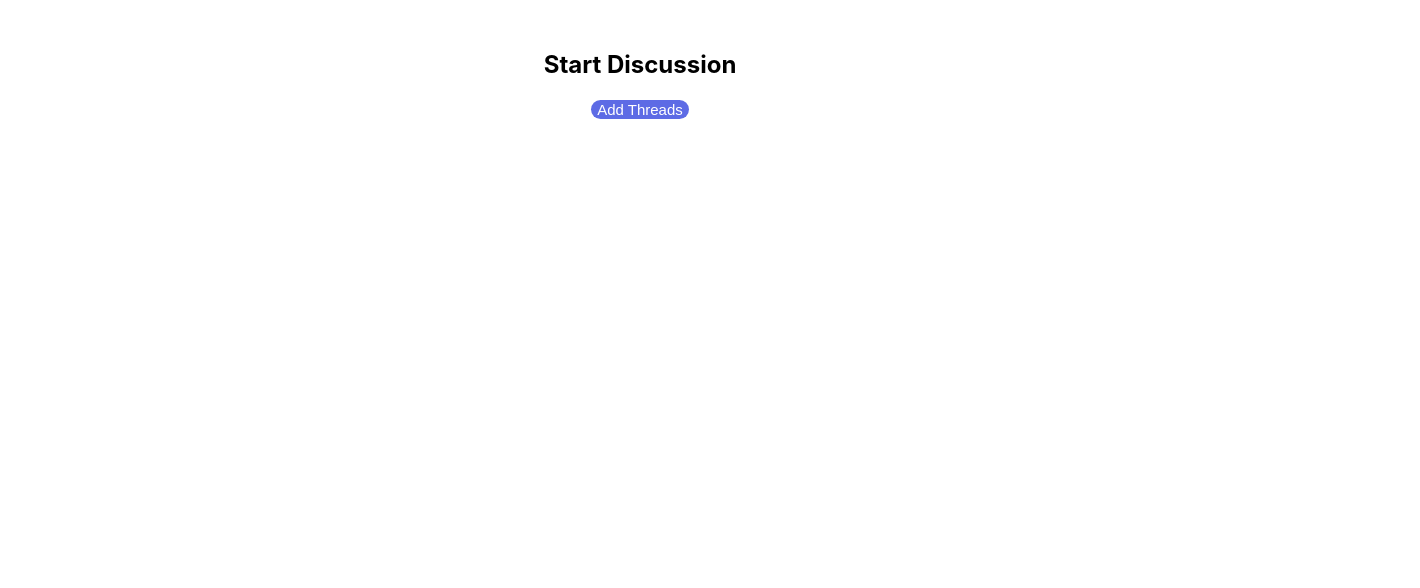
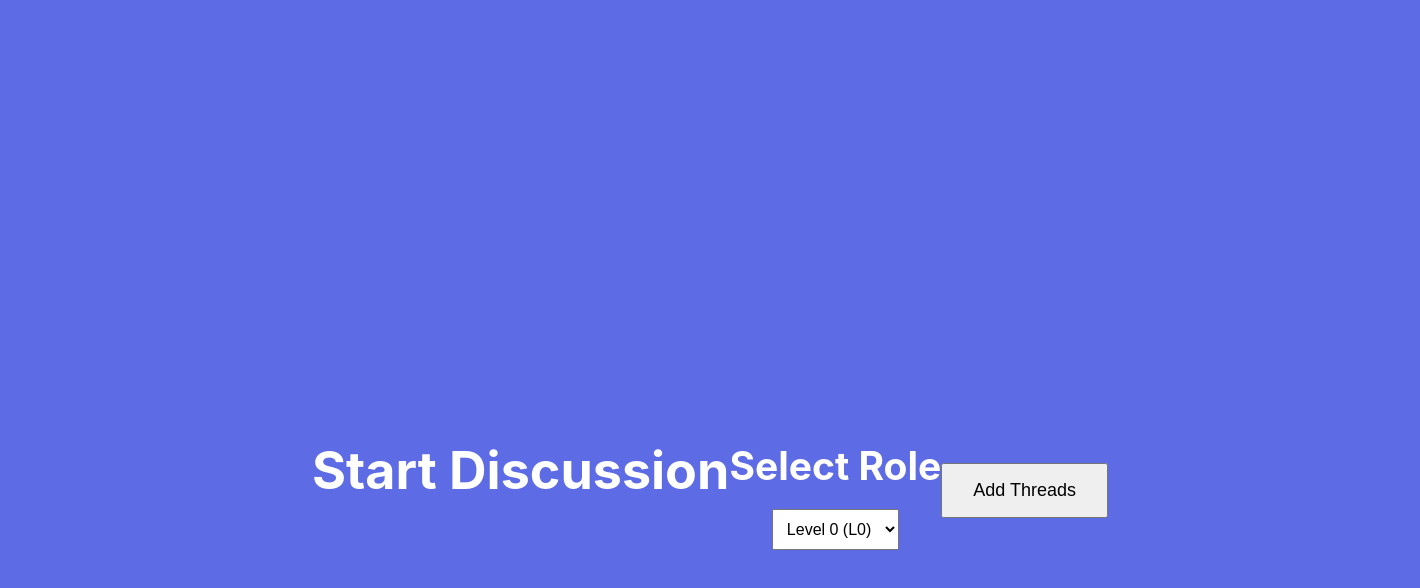
Before and after one commit to edoszhan/online-discourse-extension, a React (Create React App) app: page / in a window 1280 px wide. Shown: the top 588 px of the page, 1420 px wide, since content can reach past the window. Built offline with nearby package versions, Linux system fonts and the light colour scheme.

Commit message:
changed config code to remove minimized code

```diff
--- a/config-overrides.js
+++ b/config-overrides.js
@@ -1,9 +1,10 @@
 const path = require('path');
+const { override, addWebpackPlugin } = require('customize-cra');
+const webpack = require('webpack');
 
 module.exports = function override(config, env) {
   config.entry = {
     main: ['./src/index.js'],
-    // background: './src/background.js',
     contentScript: './src/content/contentScript.js'
   };
   config.output = {
@@ -11,5 +12,19 @@ module.exports = function override(config, env) {
     filename: 'static/js/[name].js'
   };
 
+  // Add source map generation
+  config.devtool = 'source-map';
+
+  // Disable minimization
+  config.optimization.minimize = false;
+
+  // Add SourceMapDevToolPlugin
+  config = addWebpackPlugin(
+    new webpack.SourceMapDevToolPlugin({
+      filename: '[file].map',
+      exclude: ['vendor.js'],
+    })
+  )(config);
+
   return config;
 };
--- a/package.json
+++ b/package.json
@@ -13,7 +13,7 @@
   },
   "scripts": {
     "start": "react-app-rewired start",
-    "build": "react-app-rewired build",
+    "build": "GENERATE_SOURCEMAP=true  react-app-rewired build",
     "test": "react-app-rewired test",
     "eject": "react-scripts eject"
   },
@@ -37,7 +37,7 @@
   },
   "devDependencies": {
     "@babel/eslint-parser": "^7.24.7",
-    "@babel/plugin-proposal-private-property-in-object": "^7.24.7",
+    "@babel/plugin-proposal-private-property-in-object": "^7.21.11",
     "css-loader": "^7.1.2",
     "customize-cra": "^1.0.0",
     "eslint": "^8.57.0",
--- a/src/App.css
+++ b/src/App.css
@@ -1,38 +1,37 @@
 .App {
   text-align: center;
-}
-
-.App-logo {
-  height: 40vmin;
-  pointer-events: none;
-}
-
-@media (prefers-reduced-motion: no-preference) {
-  .App-logo {
-    animation: App-logo-spin infinite 20s linear;
-  }
+  width: 100%;
 }
 
 .App-header {
-  background-color: #282c34;
+  background-color: #5D6BE5;
   min-height: 100vh;
   display: flex;
-  flex-direction: column;
+  flex-direction: row;
   align-items: center;
   justify-content: center;
   font-size: calc(10px + 2vmin);
   color: white;
+  width: 100%;
+  padding: 70px;
 }
 
-.App-link {
-  color: #61dafb;
+.role-selection {
+  margin-top: 40px;
 }
 
-@keyframes App-logo-spin {
-  from {
-    transform: rotate(0deg);
-  }
-  to {
-    transform: rotate(360deg);
-  }
+.role-selection h2 {
+  margin-bottom: 20px;
 }
+
+.role-selection select {
+  margin-bottom: 20px;
+  padding: 10px;
+  font-size: 16px;
+}
+
+button {
+  margin-top: 40px;
+  padding: 15px 30px;
+  font-size: 18px;
+}
--- a/src/App.js
+++ b/src/App.js
@@ -1,31 +1,63 @@
-import logo from './logo.svg';
+import React, { useState, useEffect } from 'react';
 import './App.css';
+import { logEvent } from './utils/logger';
 
 function App() {
-  function toggleGrayscale() {
-    if (chrome && chrome.tabs) {
-      chrome.tabs.query({ active: true, currentWindow: true }, (tabs) => {
-        const tab = tabs[0];
-        if (tab && tab.id !== undefined) {
-          chrome.tabs.sendMessage(tab.id, {
-            action: 'removeColorControl',
-          });
+  const [role, setRole] = useState('L0');
+  const userId = 'user1';
+
+  useEffect(() => {
+    if (typeof chrome !== 'undefined' && chrome.storage) {
+      chrome.storage.sync.get(['selectedRole'], (result) => {
+        if (result.selectedRole) {
+          setRole(result.selectedRole);
         }
       });
     }
-  }
+  }, []);
 
+  const injectThreads = () => {
+    logEvent('Inject Threads Clicked', userId, 'threads_injection');
+    chrome.tabs.query({ active: true, currentWindow: true }, (tabs) => {
+      const tab = tabs[0];
+      if (tab && tab.id !== undefined) {
+        chrome.tabs.sendMessage(tab.id, {
+          action: 'removeColorControl',
+        }, (response) => {
+          console.log(response);
+        });
+      }
+    });
+  };
+
+  const handleChange = (e) => {
+    const selectedRole = e.target.value;
+    setRole(selectedRole);
+    logEvent(`Role Changed to ${selectedRole}`, userId, 'role_change');
+
+    if (typeof chrome !== 'undefined' && chrome.storage) {
+      chrome.storage.sync.set({ selectedRole: selectedRole }, () => {
+        console.log('Role updated to:', selectedRole);
+      });
+    }
+  };
 
   return (
-    <div className="App" style={{padding: "30px"}}>
-      <h2>Start Discussion</h2>
-      <button
-        onClick={toggleGrayscale}
-        style={{background: "#5D6BE5", color: "white", fontSize: "15px", border: "none", borderRadius: "16px"}}
-      >
-        Add Threads
-      </button>
+    <div className="App">
+      <header className="App-header">
+        <h1>Start Discussion</h1>
+        <div className="role-selection">
+          <h2>Select Role</h2>
+          <select value={role} onChange={handleChange}>
+            <option value="L0">Level 0 (L0)</option>
+            <option value="L1">Level 1 (L1)</option>
+            <option value="L2">Level 2 (L2)</option>
+          </select>
+        </div>
+        <button onClick={injectThreads}>Add Threads</button>
+      </header>
     </div>
   );
 }
+
 export default App;
--- a/src/content/contentScript.js
+++ b/src/content/contentScript.js
@@ -23,7 +23,7 @@ function removeColorControl() {
 
 chrome.runtime.onMessage.addListener((request, sender, sendResponse) => {
   if (request.action === 'removeColorControl') {
-    console.log('remove');
+    console.log('tables added');
     removeColorControl();
   }
 });
--- /dev/null
+++ b/src/utils/logger.js
@@ -0,0 +1,20 @@
+export function logEvent(action, user_id, folder_name) {
+    const log = {
+      id: `${Date.now()}`,  // Generate a unique ID based on timestamp
+      user_id: user_id,
+      action: action,
+      folder_name: folder_name,
+      timestamp: new Date().toISOString()
+    };
+
+    fetch('http://127.0.0.1:8000/log', {
+      method: 'POST',
+      headers: {
+        'Content-Type': 'application/json'
+      },
+      body: JSON.stringify(log)
+    })
+    .catch((error) => {
+       console.error('Error sending to the server:', error);
+     });
+  }
```
Also changed, not shown: 2 other files (tests, documents, lock files or other folders).
